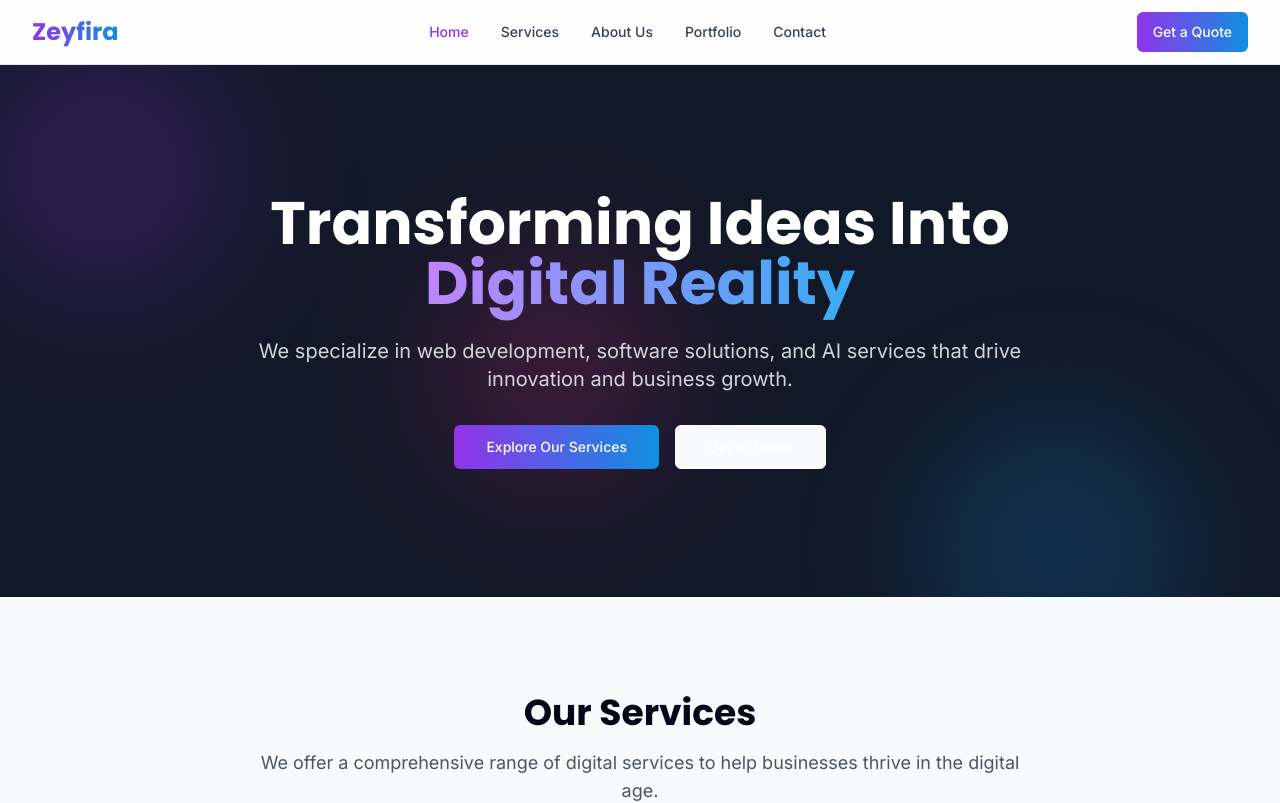
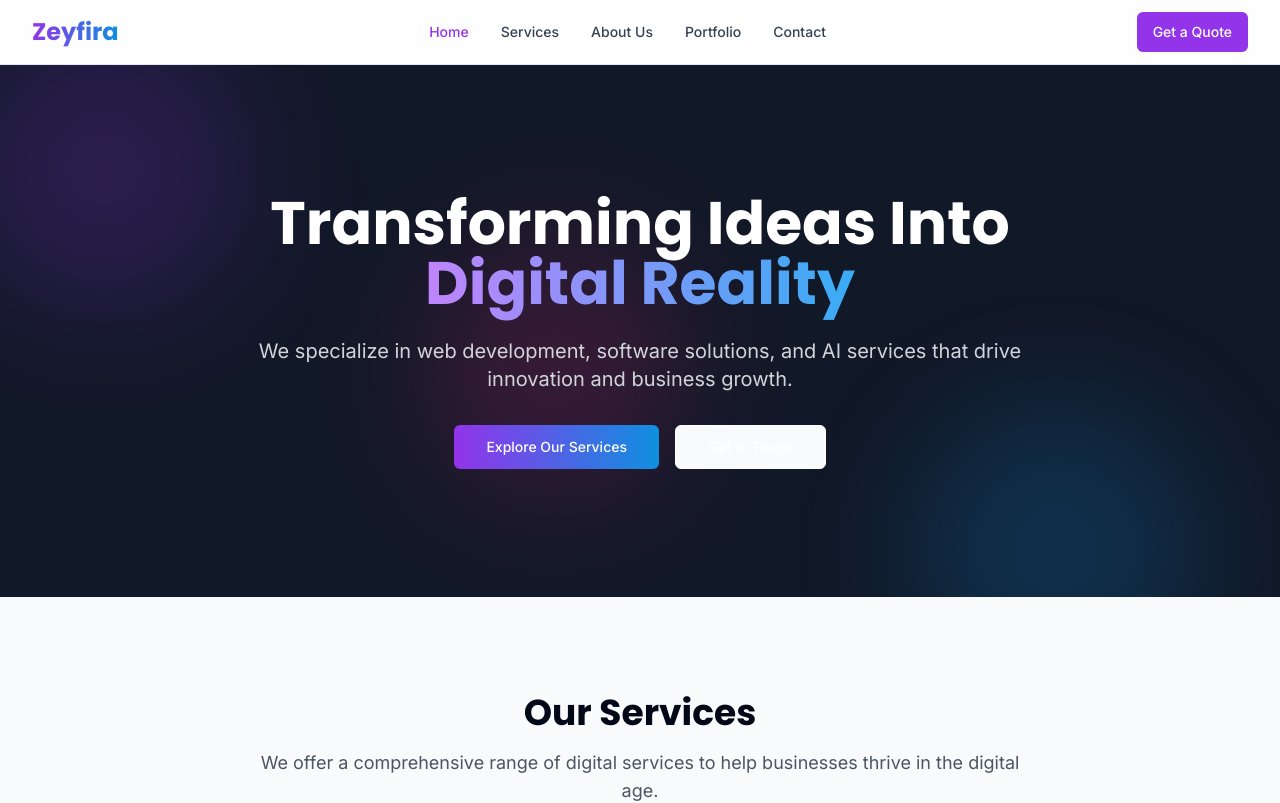
Before and after one commit to bharaniaa/zeyfira-dreamscape, a React (Vite) app: page / in a window 1280 px wide. Shown: the top 803 px of the page. Built offline with nearby package versions, Linux system fonts and the light colour scheme.

Commit message:
Fix: Change header background color
Change the background color of the "Get in Touch" button in the header.

```diff
--- a/src/components/layout/Navbar.tsx
+++ b/src/components/layout/Navbar.tsx
@@ -51,7 +51,7 @@ const Navbar = () => {
           </nav>
 
           <div className="hidden md:block">
-            <Button asChild className="bg-gradient-to-r from-purple-600 to-zeyfira-500 text-white">
+            <Button asChild className="bg-purple-600 hover:bg-purple-700 text-white">
               <Link to="/contact">Get a Quote</Link>
             </Button>
           </div>
@@ -83,7 +83,7 @@ const Navbar = () => {
               </Link>
             ))}
             <div className="pt-2">
-              <Button asChild className="w-full bg-gradient-to-r from-purple-600 to-zeyfira-500 text-white">
+              <Button asChild className="w-full bg-purple-600 hover:bg-purple-700 text-white">
                 <Link to="/contact">Get a Quote</Link>
               </Button>
             </div>
```
